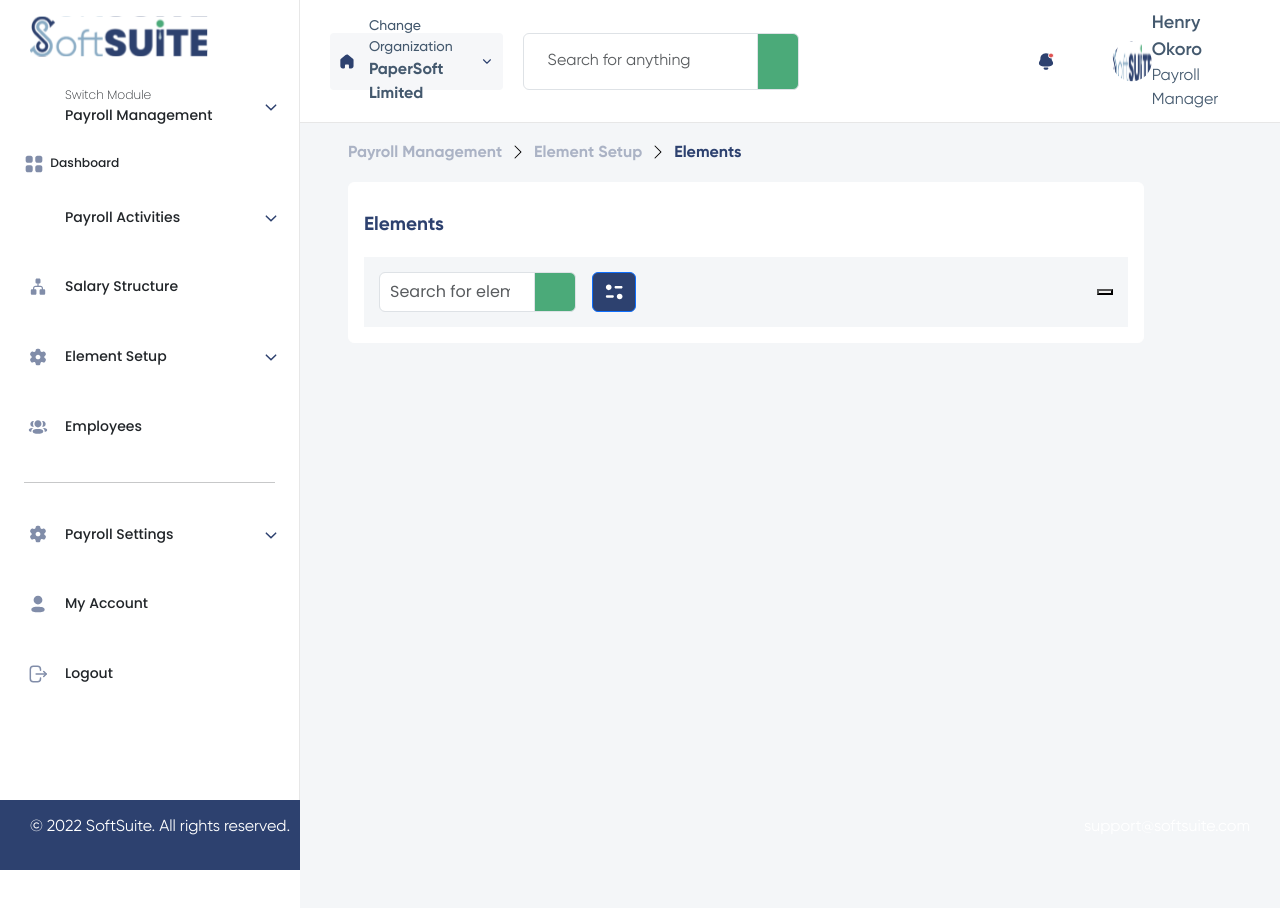
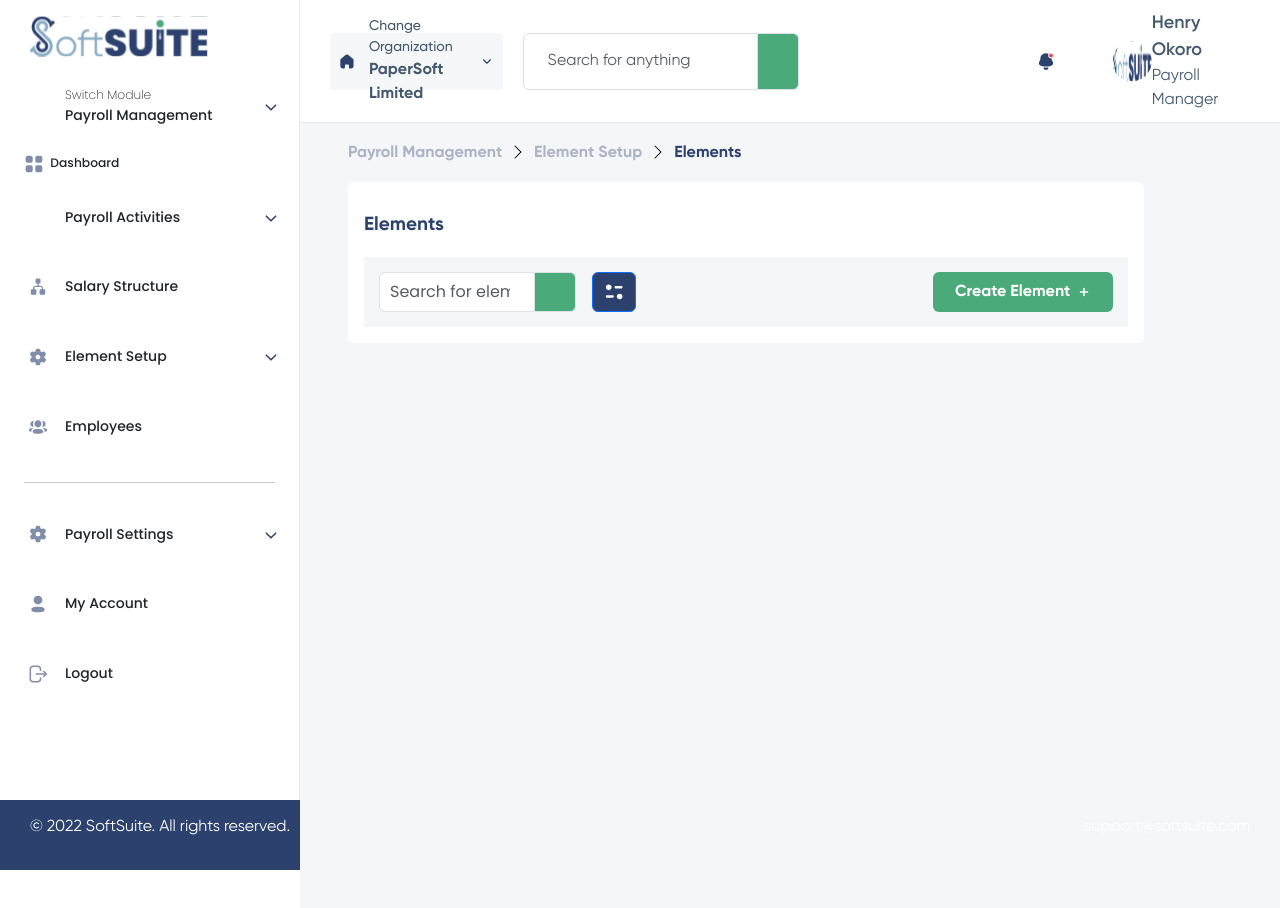
Before and after one commit to Dreezy305/softsuite-test, a React (Create React App) app: page /elements in a window 1280 px wide. Shown: the top 908 px of the page. Built offline with nearby package versions, Linux system fonts and the light colour scheme; some icons are missing.

Commit message:
element page

```diff
--- a/src/pages/Elements.tsx
+++ b/src/pages/Elements.tsx
@@ -1,6 +1,7 @@
 /* eslint-disable jsx-a11y/anchor-is-valid */
 import React from "react";
 import { ReactComponent as Filter } from "../assets/Filter.svg";
+import { ReactComponent as Plus } from "../assets/plus.svg";
 import { ReactComponent as Search } from "../assets/search.svg";
 import "./elements.scss";
 
@@ -69,7 +70,12 @@ function Elements(): JSX.Element {
             </button>
           </div>
           <div className="element_row-right">
-            <button className=""></button>
+            <button className="btn">
+              <span>
+                {" "}
+                Create Element <Plus className="ps-1" />
+              </span>
+            </button>
           </div>
         </div>
       </div>
--- a/src/pages/elements.scss
+++ b/src/pages/elements.scss
@@ -50,6 +50,7 @@
         background: #2d416f;
         outline: none;
         box-shadow: none;
+        border-radius: 6px;
         &:hover {
           outline: none;
           box-shadow: none;
@@ -74,6 +75,32 @@
       display: flex;
       flex-direction: row;
       text-align: right;
+      button {
+        display: flex;
+        flex-direction: row;
+        align-items: center;
+        height: 40px;
+        background: #4baa79;
+        outline: none;
+        box-shadow: none;
+        border-radius: 6px;
+        color: #fff;
+        font-family: "GilroyBold";
+        font-size: 16px;
+        font-weight: 700;
+        letter-spacing: 0em;
+        text-align: center;
+        width: 180px;
+        span {
+          margin: auto;
+        }
+        &:hover {
+          outline: none;
+          box-shadow: none;
+          background: #4baa79;
+          color: #fff;
+        }
+      }
     }
   }
 }
```
Also changed, not shown: src/assets/plus.svg (added).
